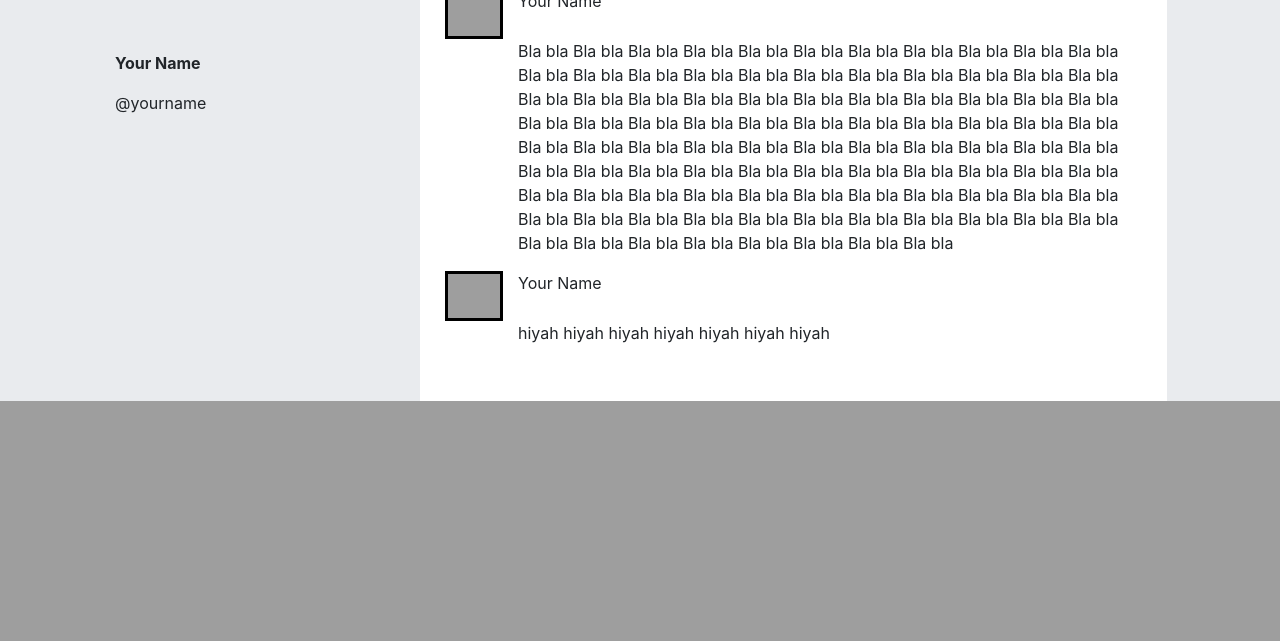
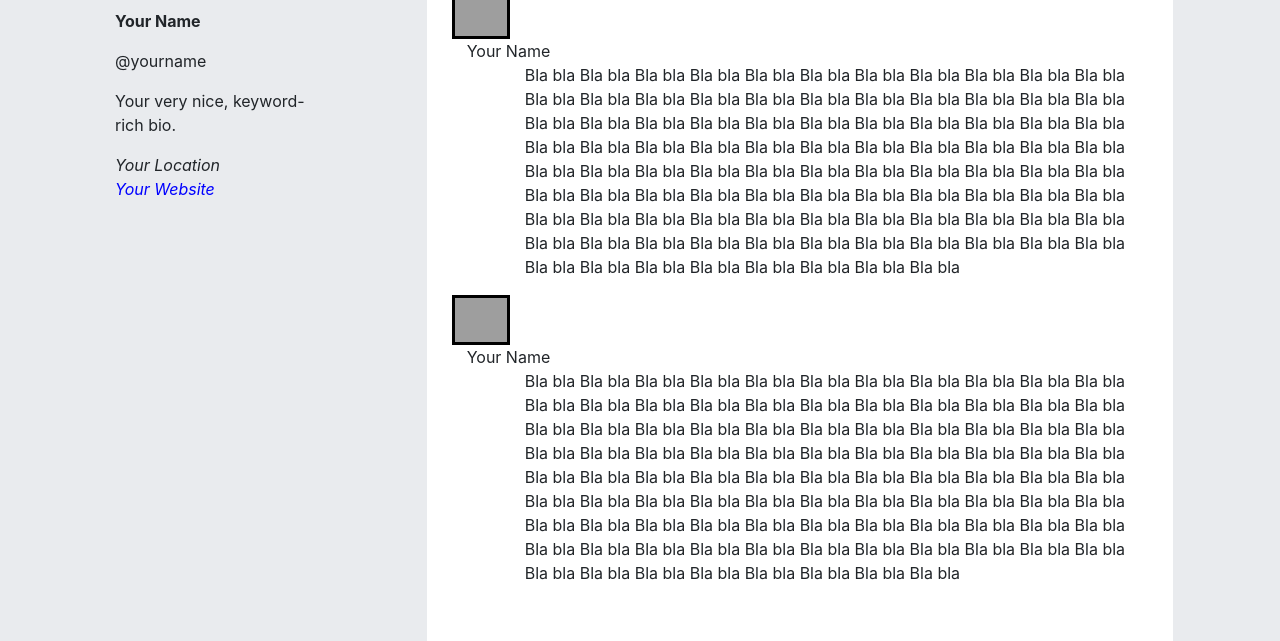
Before and after one commit to ian128/pemwebuts2019, a PHP site: page /profileView.php in a window 1280 px wide. Shown: the part 601-1242 px from the top of the page. Before the commit the page ends 1002 px from the top, so only its background shows below. Run offline with PHP 8.4, Linux system fonts and the light colour scheme; some libraries are stand-ins or nearby versions; grey boxes are pictures that could not be loaded.

Commit message:
profile imam commit

```diff
--- a/view/profileView.php
+++ b/view/profileView.php
@@ -25,7 +25,7 @@
     .profile {
     display:block;
     position:relative;
-    border:#d0efff solid 3px;
+    border:#ffffff solid 3px;
     border-radius:5px;
     width:200px;
     height:200px;
@@ -37,7 +37,7 @@
     position:relative;
     width:200px;
     height:200px;
-    margin: -350px 0 10px 100px;
+    margin: 0px 0 10px 100px;
     z-index:999;
 }
     .bg-main{
@@ -54,12 +54,25 @@
         </div>
 
         <div class="row">
-        <img src="http://malvorlagen-fensterbilder.de/bilder-bunt/Micky-Maus.jpg" class="col-md-2 col-sm-4 col-lg-2 col-6 profile" alt="">
-        <div class="col-md-7 offset-md-1 bg-timeLine" style="margin-top:50px; padding:40px;">
+            <div class="col-md-4 col-sm-4 col-lg-2 col-6">
+              <img src="http://malvorlagen-fensterbilder.de/bilder-bunt/Micky-Maus.jpg" class="profile" style="" alt="">
+                <div class="info">
+                <p><b>Your Name</b></p>
+                    <p>@yourname</p>
+
+                    <p>Your very nice, keyword-rich bio.</p>
+                    <p>
+                    <i class="">Your Location</i><br>
+                    <i class="" style="color:blue;">Your Website</i>
+                    </p>
+
+                </div>
+            </div>
+        <div class="col-md-7 offset-md-2 col-sm-7 offset-sm-1 bg-timeLine" style="margin-top:50px; padding:40px;">
                 <div class="row">
-
-                        <img src="http://malvorlagen-fensterbilder.de/bilder-bunt/Micky-Maus.jpg" class="col-md-1" style="padding:0px; width:80px; height:50px; border: black solid"  alt="">
-                        <p class="col-md-4" style="margin-bottom:0px">Your Name</p>
+                        <div class="">
+                            <img src="http://malvorlagen-fensterbilder.de/bilder-bunt/Micky-Maus.jpg" class="col-md-1 col-sm-2" style="padding:0px; width:80px; height:50px; border: black solid"  alt="">
+                            <p class="col-md-4 col-sm-4" style="margin-bottom:0px; margin-right:0px;">Your Name</p>
                             <p class="col-md-11 offset-md-1" style="padding-top:0px">Bla bla Bla bla Bla bla Bla bla Bla bla Bla bla Bla bla Bla bla
                             Bla bla Bla bla Bla bla Bla bla Bla bla Bla bla Bla bla Bla bla Bla bla Bla bla Bla bla Bla bla Bla bla Bla bla Bla bla Bla bla
                             Bla bla Bla bla Bla bla Bla bla Bla bla Bla bla Bla bla Bla bla Bla bla Bla bla Bla bla Bla bla Bla bla Bla bla Bla bla Bla bla
@@ -67,20 +80,28 @@
                             Bla bla Bla bla Bla bla Bla bla Bla bla Bla bla Bla bla Bla bla Bla bla Bla bla Bla bla Bla bla Bla bla Bla bla Bla bla Bla bla
                             Bla bla Bla bla Bla bla Bla bla Bla bla Bla bla Bla bla Bla bla Bla bla Bla bla Bla bla Bla bla Bla bla Bla bla Bla bla Bla bla
                             Bla bla Bla bla Bla bla Bla bla Bla bla Bla bla Bla bla Bla bla</p>
-
+                        </div>
+                        <div class="">
                         <img src="http://malvorlagen-fensterbilder.de/bilder-bunt/Micky-Maus.jpg" class="col-md-1" style="padding:0px; width:80px; height:50px; border: black solid"  alt="">
                             <p class="col-md-4" style="margin-bottom:0px;">Your Name</p>
-                        <p class="col-md-11 offset-md-1" style="padding-top:0px">hiyah hiyah hiyah hiyah hiyah hiyah hiyah</p>
+                            <p class="col-md-11 offset-md-1" style="padding-top:0px">Bla bla Bla bla Bla bla Bla bla Bla bla Bla bla Bla bla Bla bla
+                            Bla bla Bla bla Bla bla Bla bla Bla bla Bla bla Bla bla Bla bla Bla bla Bla bla Bla bla Bla bla Bla bla Bla bla Bla bla Bla bla
+                            Bla bla Bla bla Bla bla Bla bla Bla bla Bla bla Bla bla Bla bla Bla bla Bla bla Bla bla Bla bla Bla bla Bla bla Bla bla Bla bla
+                            Bla bla Bla bla Bla bla Bla bla Bla bla Bla bla Bla bla Bla bla Bla bla Bla bla Bla bla Bla bla Bla bla Bla bla Bla bla Bla bla
+                            Bla bla Bla bla Bla bla Bla bla Bla bla Bla bla Bla bla Bla bla Bla bla Bla bla Bla bla Bla bla Bla bla Bla bla Bla bla Bla bla
+                            Bla bla Bla bla Bla bla Bla bla Bla bla Bla bla Bla bla Bla bla Bla bla Bla bla Bla bla Bla bla Bla bla Bla bla Bla bla Bla bla
+                            Bla bla Bla bla Bla bla Bla bla Bla bla Bla bla Bla bla Bla bla</p>
+                        </div>
+
+
+
 
 
                     </div>
                     </div>
 
 
-        <div class="col-md-2 col-sm-4 col-lg-2 col-6 info" alt="">
-              <p><b>Your Name</b></p>
-                <p>@yourname</p>
-             </div>
+
 
 
 
```
Lines whose indentation alone changed are shown as unchanged.
